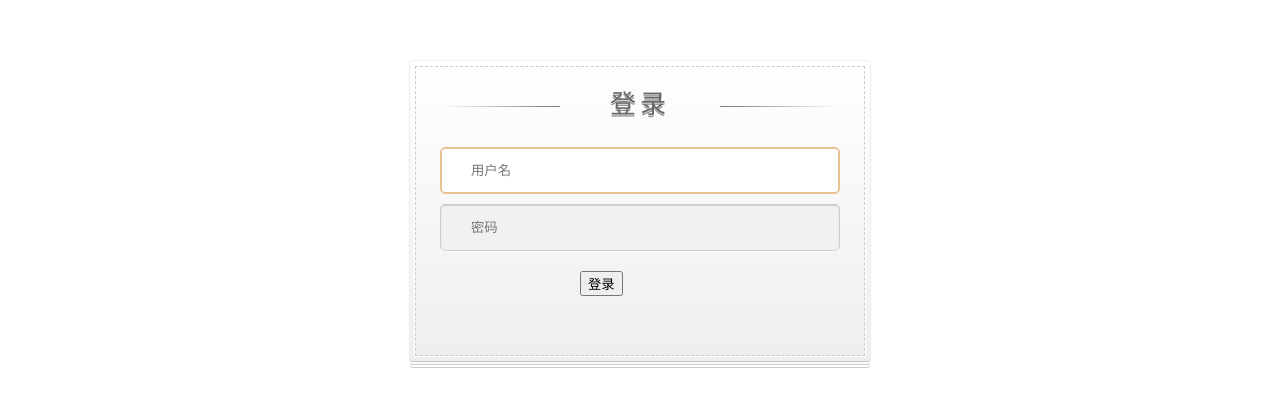
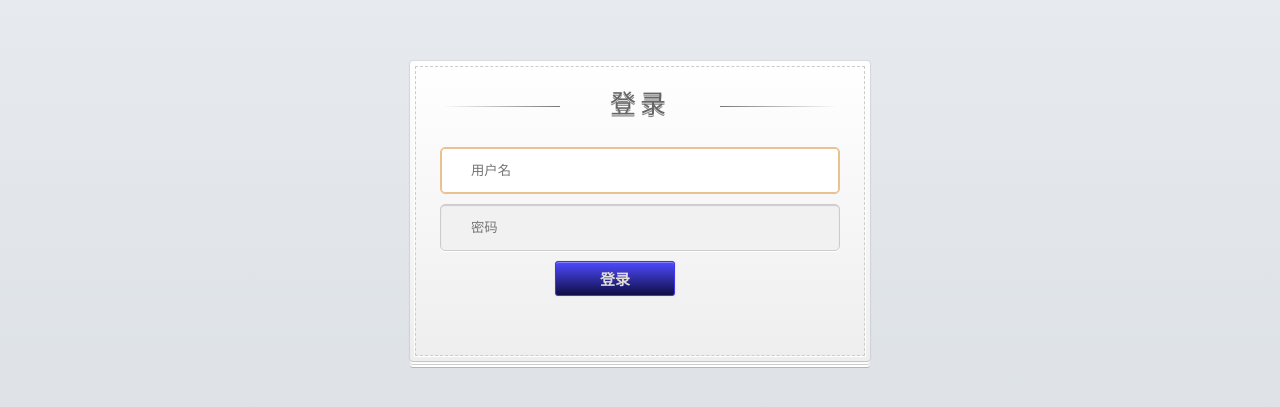
Before and after one commit to kuun/vyman, a Vue app in the folder webapp/: page /login in a window 1280 px wide. Shown: the part 189-596 px from the top of the page. Built offline with nearby package versions, Linux system fonts and the light colour scheme; what v3-easyui would draw is missing.

Commit message:
调整login页面显示

```diff
--- a/webapp/src/views/LoginView.vue
+++ b/webapp/src/views/LoginView.vue
@@ -27,16 +27,19 @@ function login() {
 </script>
 
 <template>
+  <div id="backgroud">
     <form id="login" @keyup.enter="login">
       <h1>登录</h1>
       <fieldset id="inputs">
-      <input v-model="username" type="text" placeholder="用户名" autofocus required>
-      <input v-model="password" type="password" placeholder="密码" required>
+        <input v-model="username" id="username" type="text" placeholder="用户名" autofocus required>
+        <input v-model="password" id="password" type="password" placeholder="密码" required>
       </fieldset>
       <fieldset id="actions">
-      <input @click="login" type="button" value="登录">
+        <input id="submit" @click="login" type="button" value="登录">
       </fieldset>
     </form>
+  </div>
+
 </template>
 
 <style scoped>
@@ -45,8 +48,10 @@ html, body
   height: 100%;
 }
 
-body
+#backgroud
 {
+  height: 100%;
+  width: 100%;
   font: 12px 'Lucida Sans Unicode', 'Trebuchet MS', Arial, Helvetica;
   margin: 0;
   background-color: #d9dee2;
@@ -211,7 +216,7 @@ fieldset
 /*--------------------*/
 #actions
 {
-  margin: 10px auto 0 140px;
+  margin: 0 auto 0 115px;
 }
 
 #submit
```
Lines whose indentation alone changed are shown as unchanged.
